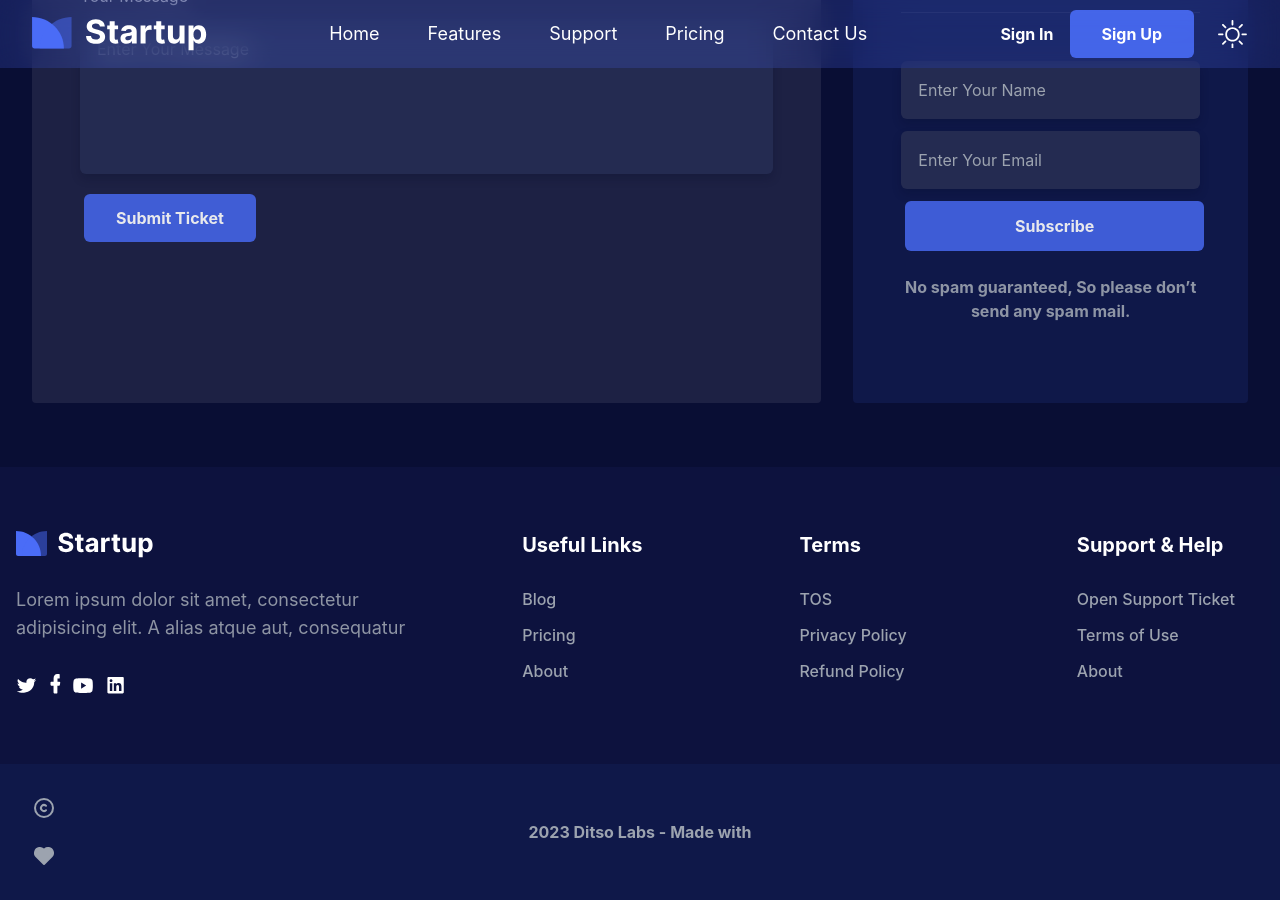
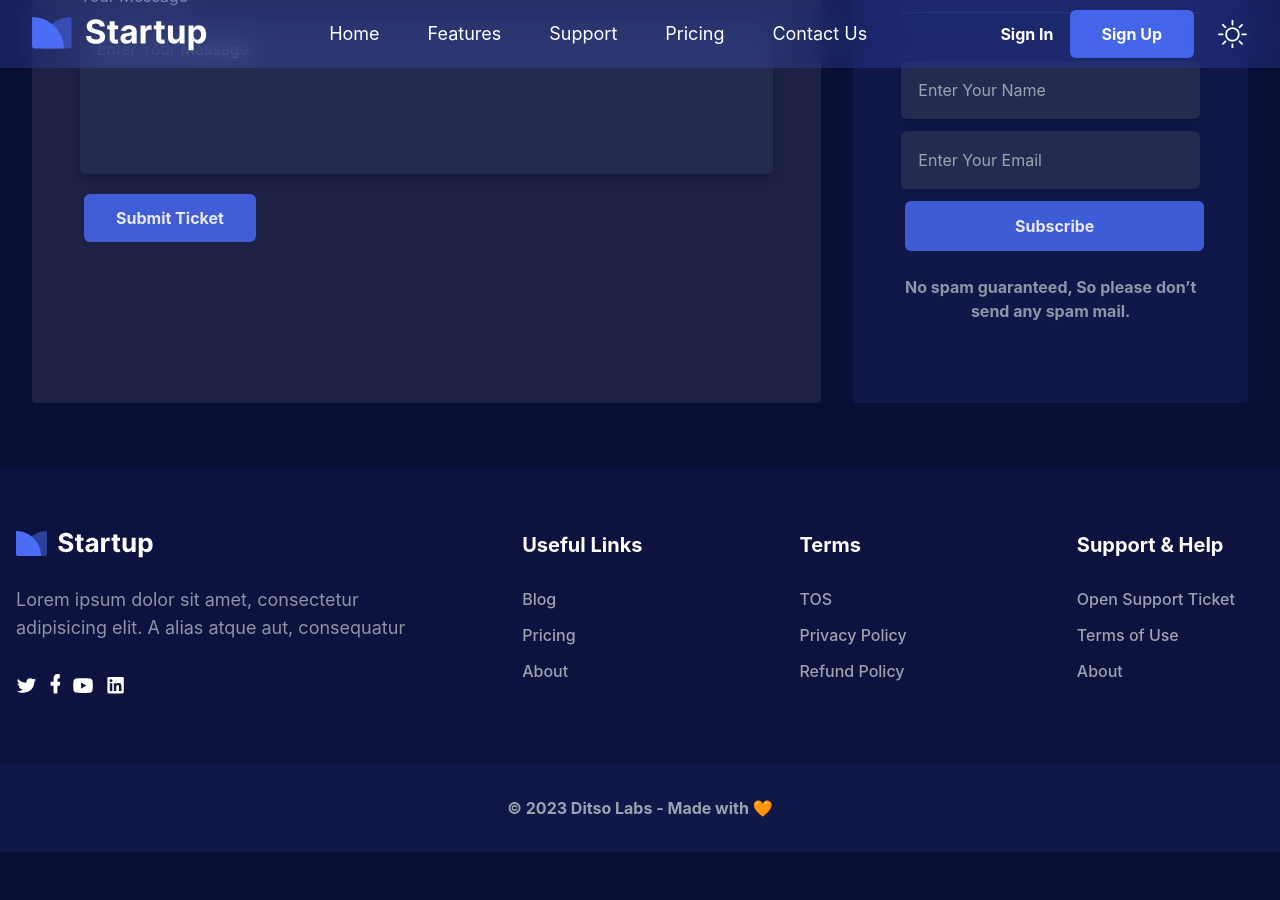
Before and after one commit to DitsoLabs/DitsoLabs.github.io, a Jekyll site: the page built from index.md, in a window 1280 px wide and 900 px high, scrolled down 5367 px. Built offline with Jekyll 4.4.1, drawn with Linux system fonts in a browser that asks for light colours; our own code applies the rules of GitHub Pages for plain Markdown files; after the commit the page ends 6219 px from its top, so only the background shows below that.

Commit message:
fix typo

```diff
--- a/_includes/footer.html
+++ b/_includes/footer.html
@@ -59,8 +59,6 @@
 </div>
 <div class="copy-right bg-[#4A6CF7] bg-opacity-10 p-8">
 	<div class="container mx-auto text-gray-500 dark:text-gray-400 text-center text-base font-bold">
-		<p>
-			<svg xmlns="http://www.w3.org/2000/svg" class="icon icon-tabler icon-tabler-copyright" width="24" height="24" viewBox="0 0 24 24" stroke-width="2" stroke="currentColor" fill="none" stroke-linecap="round" stroke-linejoin="round"><path stroke="none" d="M0 0h24v24H0z" fill="none"/><path d="M12 12m-9 0a9 9 0 1 0 18 0a9 9 0 1 0 -18 0" /><path d="M14 9.75a3.016 3.016 0 0 0 -4.163 .173a2.993 2.993 0 0 0 0 4.154a3.016 3.016 0 0 0 4.163 .173" /></svg> {{ site.time | date: '%Y'}} Ditso Labs - Made with <svg xmlns="http://www.w3.org/2000/svg" class="icon icon-tabler icon-tabler-heart-filled" width="24" height="24" viewBox="0 0 24 24" stroke-width="2" stroke="currentColor" fill="none" stroke-linecap="round" stroke-linejoin="round"><path stroke="none" d="M0 0h24v24H0z" fill="none"/><path d="M6.979 3.074a6 6 0 0 1 4.988 1.425l.037 .033l.034 -.03a6 6 0 0 1 4.733 -1.44l.246 .036a6 6 0 0 1 3.364 10.008l-.18 .185l-.048 .041l-7.45 7.379a1 1 0 0 1 -1.313 .082l-.094 -.082l-7.493 -7.422a6 6 0 0 1 3.176 -10.215z" stroke-width="0" fill="currentColor" /></svg>
-		</p>
+		<p>&#169; {{ site.time | date: '%Y'}} Ditso Labs - Made with &#129505;</p>
 	</div>
 </div>
```
